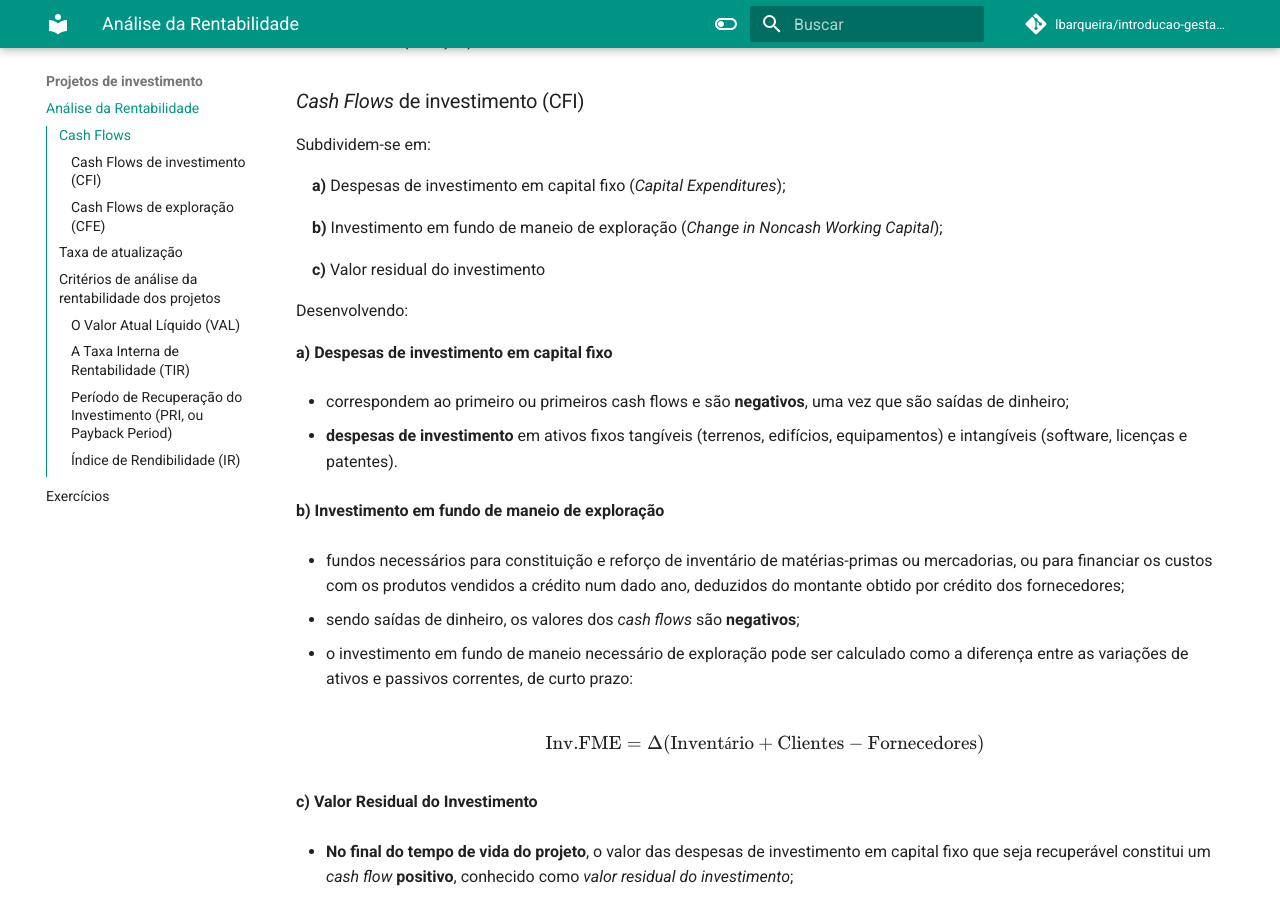
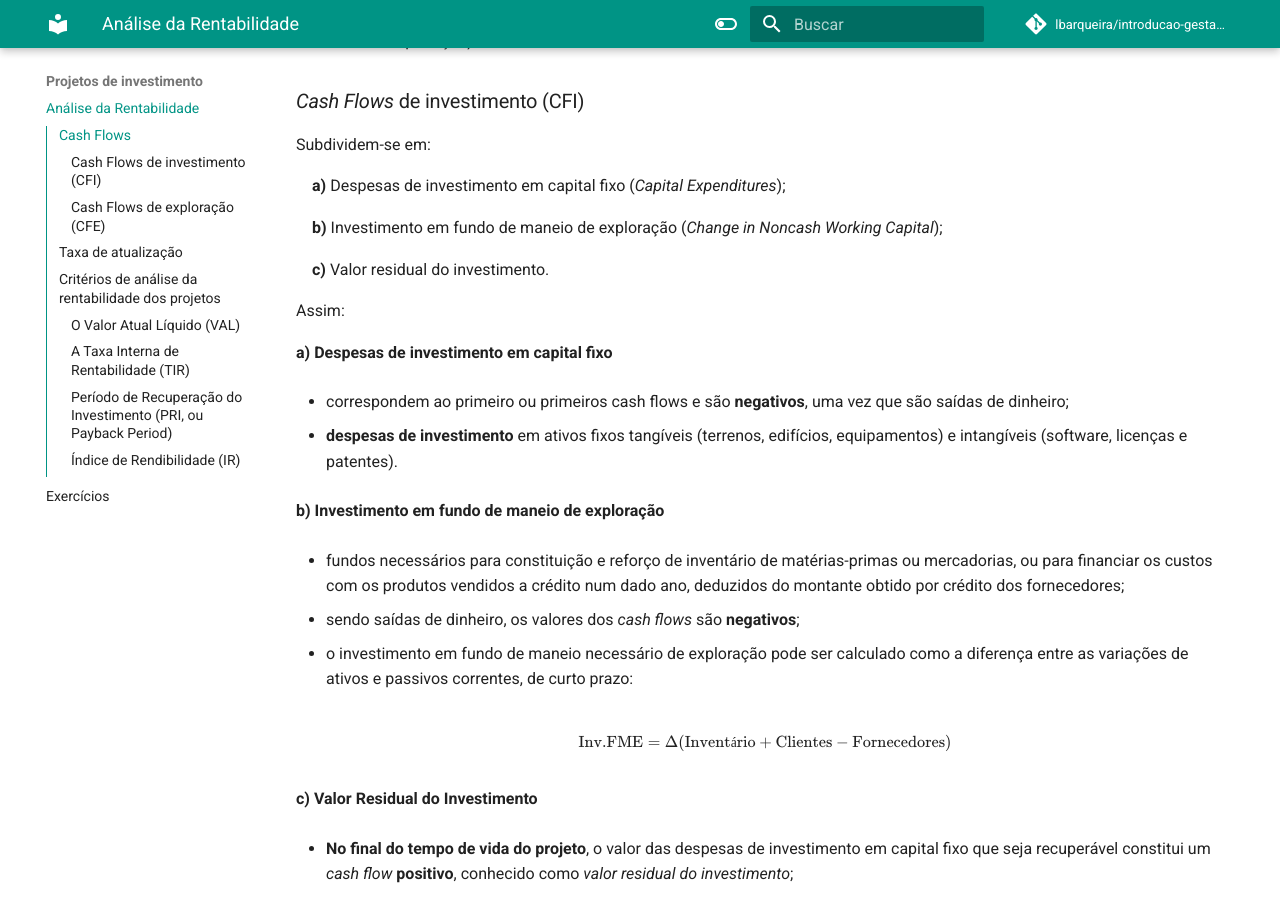
Before and after one commit to lbarqueira/introducao-gestao-material-mkdocs, an MkDocs documentation site: the page built from docs/anal_rentabilidade.md, in a window 1280 px wide and 900 px high, scrolled down 529 px. Built offline with MkDocs 1.6.1 and Material for MkDocs 9.7.7, drawn with Linux system fonts in a browser that asks for light colours; comment, search, counter and statistics services are not loaded; some of the changed text lies outside the part shown.

Commit message:
update docs

```diff
--- a/docs/anal_rentabilidade.md
+++ b/docs/anal_rentabilidade.md
@@ -20,9 +20,9 @@ Subdividem-se em:
 
 &emsp;__b)__ Investimento em fundo de maneio de exploração (*Change in Noncash Working Capital*);
 
-&emsp;__c)__ Valor residual do investimento
+&emsp;__c)__ Valor residual do investimento.
 
-Desenvolvendo:
+Assim:
 
 **a) Despesas de investimento em capital fixo**
 
@@ -38,7 +38,7 @@ Desenvolvendo:
 
 - o investimento em fundo de maneio necessário de exploração pode ser calculado como a diferença entre as variações de ativos e passivos correntes, de curto prazo:
 
-$$ \text{Inv.FME} = \Delta (\text{Inventário} + \text{Clientes} - \text{Fornecedores}) $$
+$$ \small \text{Inv.FME} = \Delta (\text{Inventário} + \text{Clientes} - \text{Fornecedores}) $$
 
 **c) Valor Residual do Investimento**
 
--- a/overrides/main.html
+++ b/overrides/main.html
@@ -3,11 +3,11 @@
 {% block announce %}
   <!-- Add announcement here, including arbitrary HTML -->
   <a href="https://twitter.com/barqueira">
-    For updates follow <strong>LBarqueira</strong> on
+    Para atualizações siga <strong>LBarqueira</strong> on
     <span class="twemoji twitter">
       {% include ".icons/fontawesome/brands/twitter.svg" %}
     </span>
     <strong>Twitter</strong>
   </a>
-  <span style="color:red">eBook will be available by the end of 2023.</span>
+  <span style="color:red">eBook estará disponível em meados de 2023</span>
 {% endblock %}
```
